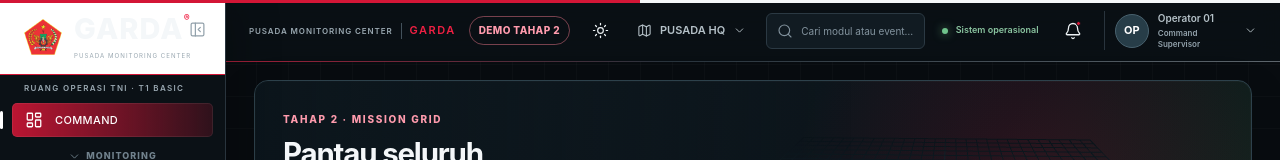
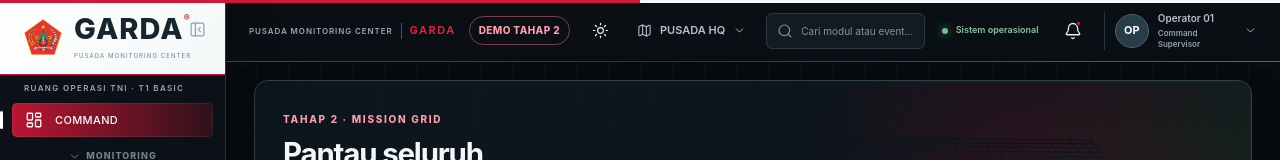
Before and after one commit to adith92/GardaWEB, a React (Vite) app: page /command in a window 1280 px wide. Shown: the top 160 px of the page. Built offline with nearby package versions, Linux system fonts and the light colour scheme.

Commit message:
fix(garda): restore brand wordmark contrast

```diff
--- a/src/styles.css
+++ b/src/styles.css
@@ -4048,6 +4048,26 @@ dialog::backdrop {
   background: rgba(1, 5, 8, .72);
 }
 
+/* The command route marks the brand link as active and gives it a white
+   header panel. Keep the wordmark dark on that panel so GARDA remains legible. */
+.brand.active {
+  color: #17252e !important;
+  background: linear-gradient(135deg, #ffffff, #f3f7f8) !important;
+  border-bottom-color: #d7e2e6;
+}
+
+.brand.active strong {
+  color: #17252e !important;
+}
+
+.brand.active strong span {
+  color: #c82430 !important;
+}
+
+.brand.active small {
+  color: #71818d !important;
+}
+
 @media (max-width: 800px) {
   .sidebar {
     box-shadow: 12px 0 35px rgba(0,0,0,.45);
```
